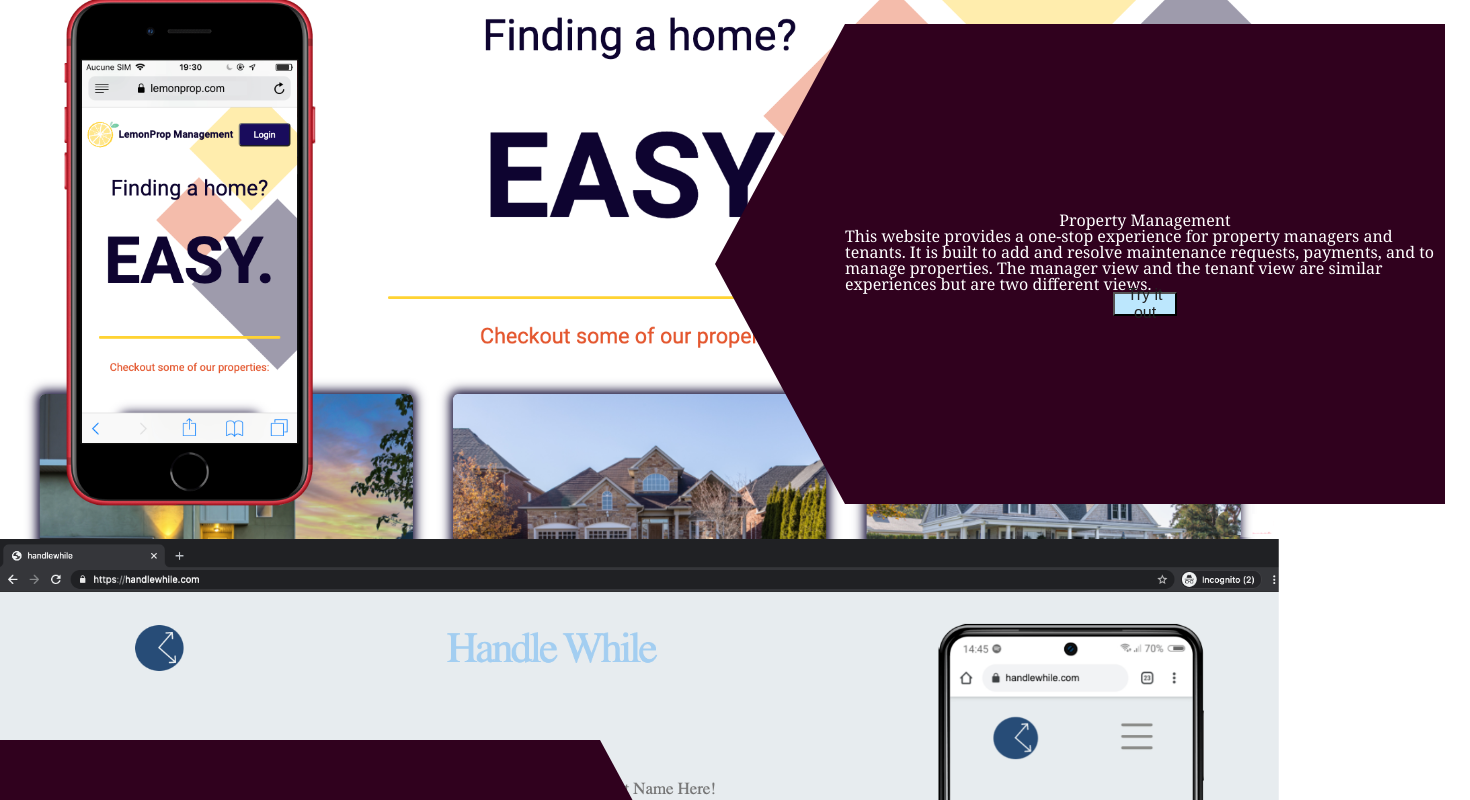
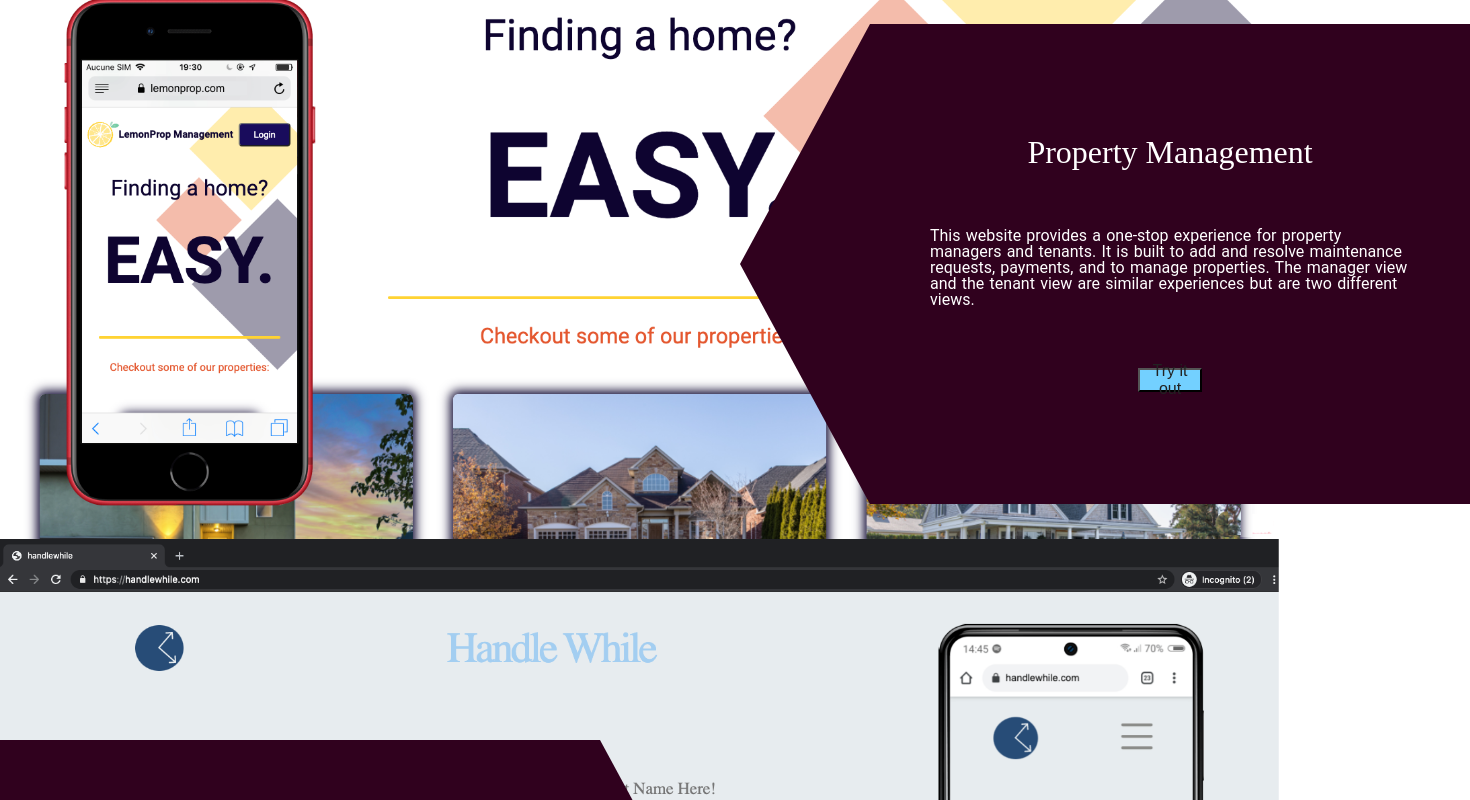
Before and after one commit to MichaelJHTaggart/professional-portfolio, a React (Create React App) app: page / in a window 1280 px wide. Shown: the part 960-1760 px from the top of the page, 1470 px wide, since content can reach past the window. Built offline with nearby package versions, Linux system fonts and the light colour scheme.

Commit message:
added text styling

```diff
--- a/src/Components/Body.js
+++ b/src/Components/Body.js
@@ -1,5 +1,4 @@
 import React from 'react'
-
 import '../scss/main.scss'
 import hero from "../../src/assets/images/mjht.jpeg"
 import lemon from "../../src/assets/images/lemonprop.png"
--- a/src/scss/main.scss
+++ b/src/scss/main.scss
@@ -4,13 +4,24 @@
 $background-color: #30011E;
 $primary-accent-color: #3772ff;
 $secondary-accent-color: #04e762;
-$tertiary-accent-color: #BCE7FD;
+$tertiary-accent-color: #73d0ff;
 $text-color: #E6E8E6;
 $font-weights: (
  "regular": 400,
  "medium": 500,
  "bold": 700
 );
+
+h2 {
+  font-family: 'Shadows Into Light Two', cursive;
+  font-size: xx-large;
+}
+p {
+  font-family: 'Roboto', sans-serif;
+  margin: 10px;
+  padding: 50px;
+  word-spacing: .08em;
+}
 
 body {
   overflow-x: hidden;
@@ -44,6 +55,7 @@
   justify-content: center;
   bottom: 35px;
 
+
   &:after {
     content: '';
     position: absolute;
@@ -71,7 +83,7 @@
   position: absolute;
   align-items: center;
   justify-content: center;
-  left: 66vw;
+  left: 68vw;
   bottom: 35px;
   transform: perspective(0px) translate3d(0px, 0px, 0px);
   &:after {
```
Also changed, not shown: src/Components/AboutMe.js (added).
